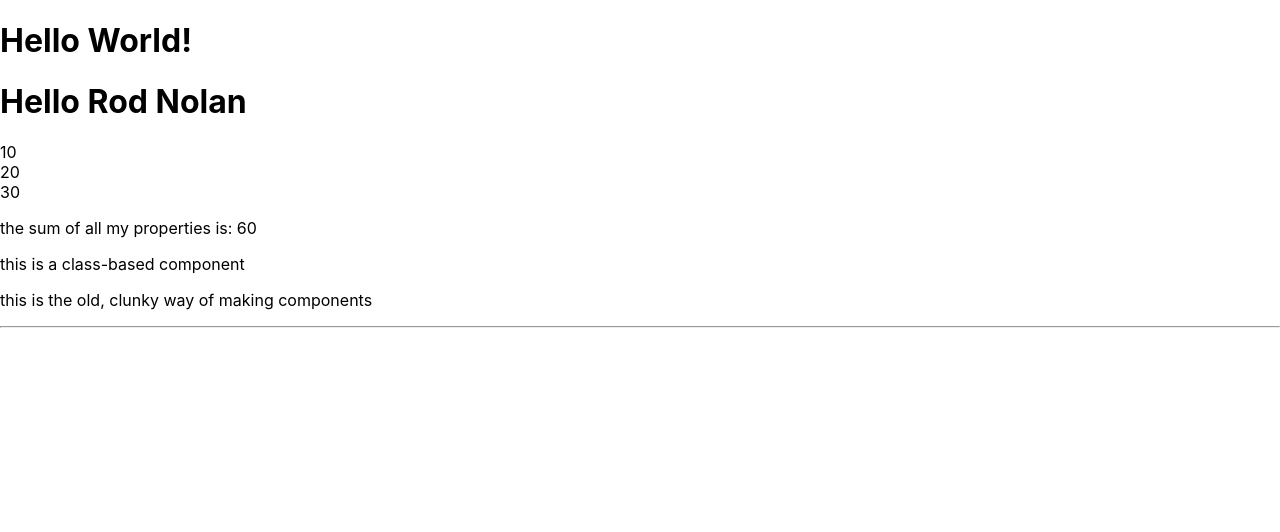
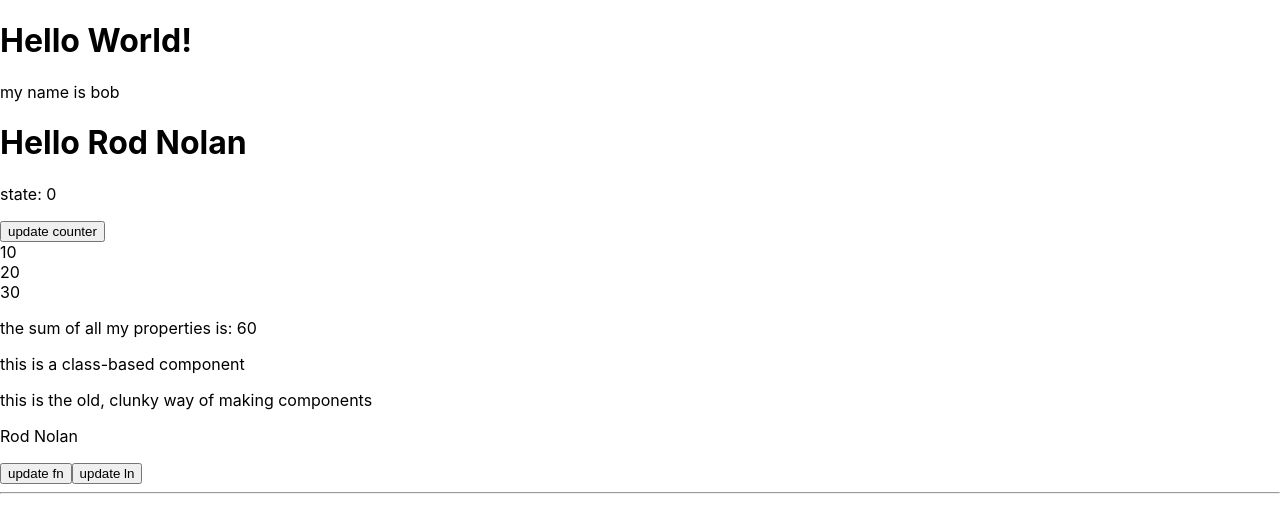
Before and after one commit to jeffgalo31/2022-09-react, a React (Create React App) app: page / in a window 1280 px wide. Shown: the top 532 px of the page. Built offline with nearby package versions, Linux system fonts and the light colour scheme.

Commit message:
just before lunch

```diff
--- a/src/App.js
+++ b/src/App.js
@@ -7,11 +7,13 @@ import { MyFirstComponent } from "./MyFirstComponent";
 
 
 // export function App() {
-  //   return <div>bzdljvbdfkjlbv</div>
-  // }
+//   return <div>bzdljvbdfkjlbv</div>
+// }
+
+const myName = "bob";
 export const App = () => <>
   <h1>Hello World!</h1>
-  {/* <p>my name is {myName}</p> */}
+  <p>my name is {myName}</p>
   {/* <img src={logo} alt="logo" /> */}
   <MyFirstComponent
     greeting="Hello Rod Nolan"
--- a/src/MyClassComponent.js
+++ b/src/MyClassComponent.js
@@ -2,10 +2,35 @@ import React from 'react';
 import PropTypes from 'prop-types';
 
 export class MyClassComponent extends React.Component {
+
+  constructor(props) {
+    super(props);
+    this.state = {
+      fn: "Rod",
+      ln: "Nolan"
+    };
+  }
+
   render() {
     return <>
       <p>{this.props.description}</p>
       <p>{this.props.optionalSubDescription}</p>
+
+      <p>{this.state.fn} {this.state.ln}</p>
+      <button onClick={ () => {
+        this.setState({
+          fn: 'bob'
+        });
+      }}
+      >update fn</button>
+
+      <button onClick={ () => {
+        this.setState({
+          ln: 'barker'
+        });
+      }}
+      >update ln</button>
+
       <hr />
     </>;
   }
--- a/src/MyFirstComponent.js
+++ b/src/MyFirstComponent.js
@@ -1,4 +1,5 @@
 import PropTypes from 'prop-types';
+import { useState } from 'react';
 
 // export const MyFirstComponent = (props) => <>
 //     {props.greeting}<br />
@@ -29,12 +30,32 @@ export const MyFirstComponent = ({ greeting, p1, p2, p3 }) => <>
 </>;
 */
 
-export const MyFirstComponent = ({ greeting, ...props }) => <>
-  <h1>{greeting}</h1>
-  <MySecondComponent
-    {...props}
-  />
-</>;
+export const MyFirstComponent = ({ greeting, ...props }) => {
+  // defined default values for state
+
+  // const resultsfromusestate = useState(0);
+  // let counter = resultsfromusestate[0];
+  // let setCounter = resultsfromusestate[1];
+
+  const [counter, setCounter] = useState(0);
+
+  return <>
+    <h1>{greeting}</h1>
+    <p>state: {counter}</p>
+    <button onClick={() => setCounter(5)}>update counter</button>
+    <br />
+
+    {/* standard HTML
+    <button click="alert('hello')">update counter</button> */}
+
+
+
+    <MySecondComponent
+      {...props}
+    />
+  </>;
+}
+
 
 MyFirstComponent.propTypes = {
   greeting: PropTypes.string.isRequired,
```
